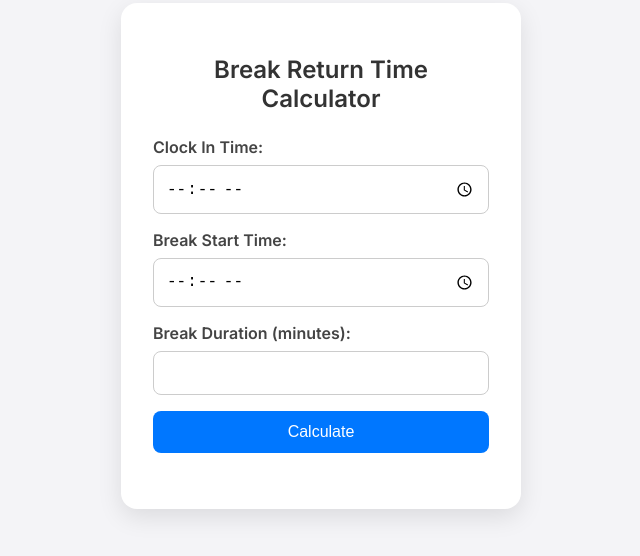
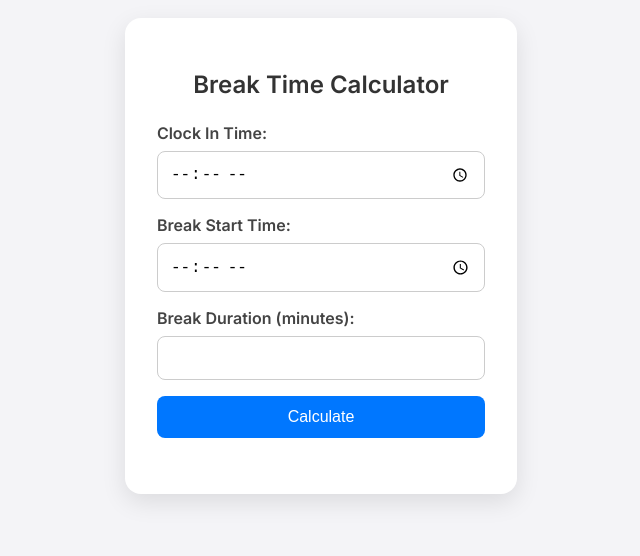
Before and after one commit to genixs74/reak-return-app, a plain HTML site: page index.html in a window 1280 px wide. Shown: the part 144-700 px from the top of the page, without its empty margins (319-959 px from the left). Drawn offline with Linux system fonts and the light colour scheme.

Commit message:
Update index.html

```diff
--- a/index.html
+++ b/index.html
@@ -77,7 +77,7 @@
 </head>
 <body>
   <div class="container">
-    <h2>Break Return Time Calculator</h2>
+    <h2>Break Time Calculator</h2>
 
     <label for="clockInTime">Clock In Time:</label>
     <input type="time" id="clockInTime" required />
```
